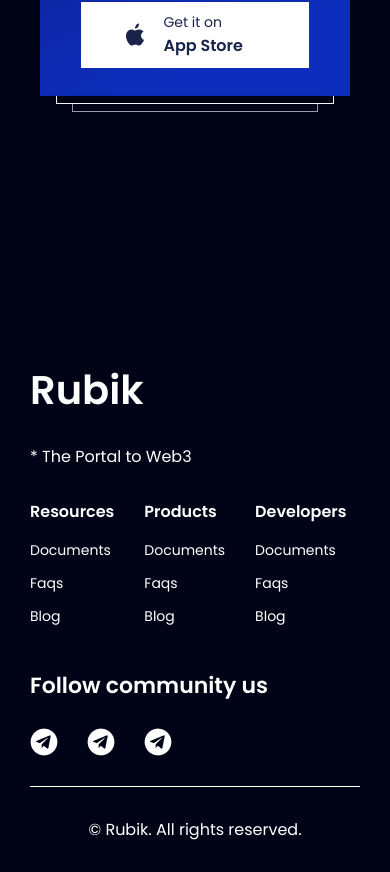
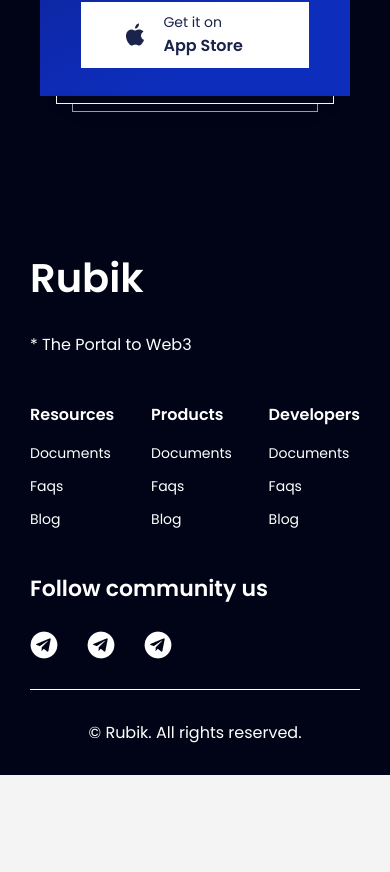
Before and after one commit to ntd0711/rubik-project, a Vue app: page / in a window 390 px wide. Shown: the part 7160-8032 px from the top of the page. After the commit the page ends 7935 px from the top, so only its background shows below. Built offline with nearby package versions, Linux system fonts and the light colour scheme.

Commit message:
update code

```diff
--- a/src/App.vue
+++ b/src/App.vue
@@ -1,4 +1,5 @@
 <template>
+  <div>
     <Header />
     <Features />
     <Roadmap />
@@ -6,6 +7,7 @@
     <Team />
     <Financial />
     <Footer />
+  </div>
 </template>
 
 <script>
--- a/src/components/Footer/Footer.vue
+++ b/src/components/Footer/Footer.vue
@@ -141,11 +141,22 @@
 }
 @media screen and (max-width: 1024px){
   .footer-heading{
+    width: 100%;
+    padding-top: 150px;
     flex-direction:column;
     align-items:flex-start;
   }
   .fotter-heading_left{
+    width: 100%;
     margin-bottom: 30px;
+  }
+  .footer-heading_right{
+    width: 100%;
+    flex-wrap: wrap;
+    justify-content: space-between;
+  }
+  .footer-list{
+    margin-top: 15px;
   }
   .footer-social{
     display: flex;
@@ -154,9 +165,11 @@
     flex-direction: column;
     margin-top: 30px;
   }
-
 }
 @media screen and (max-width: 768px){
+  .footer-heading {
+    padding-top: 120px;
+  }
   .footer-item_title{
     font-size: 16px;
   }
@@ -170,4 +183,10 @@
     font-size:16px;
   }
 }
+
+@media screen and (max-width: 479px){
+  .footer-heading {
+    padding-top: 88px;
+  }
+}
 </style>
```
Lines whose indentation alone changed are shown as unchanged.
